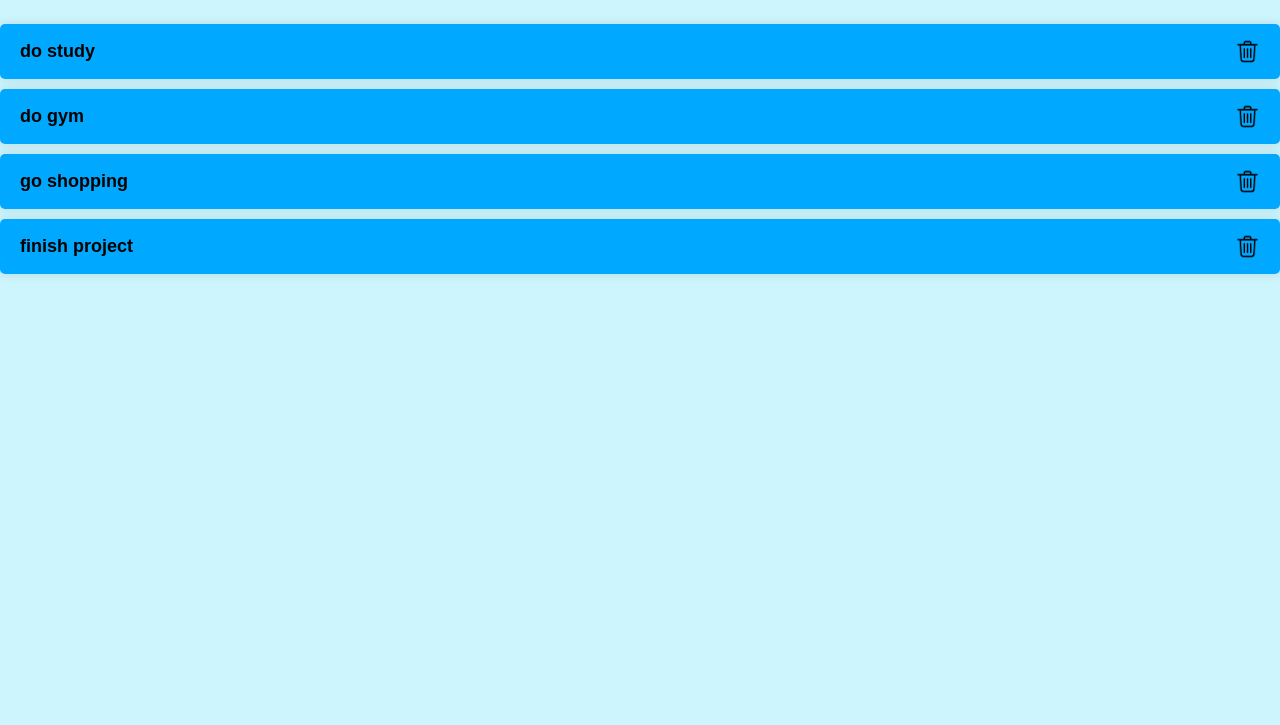
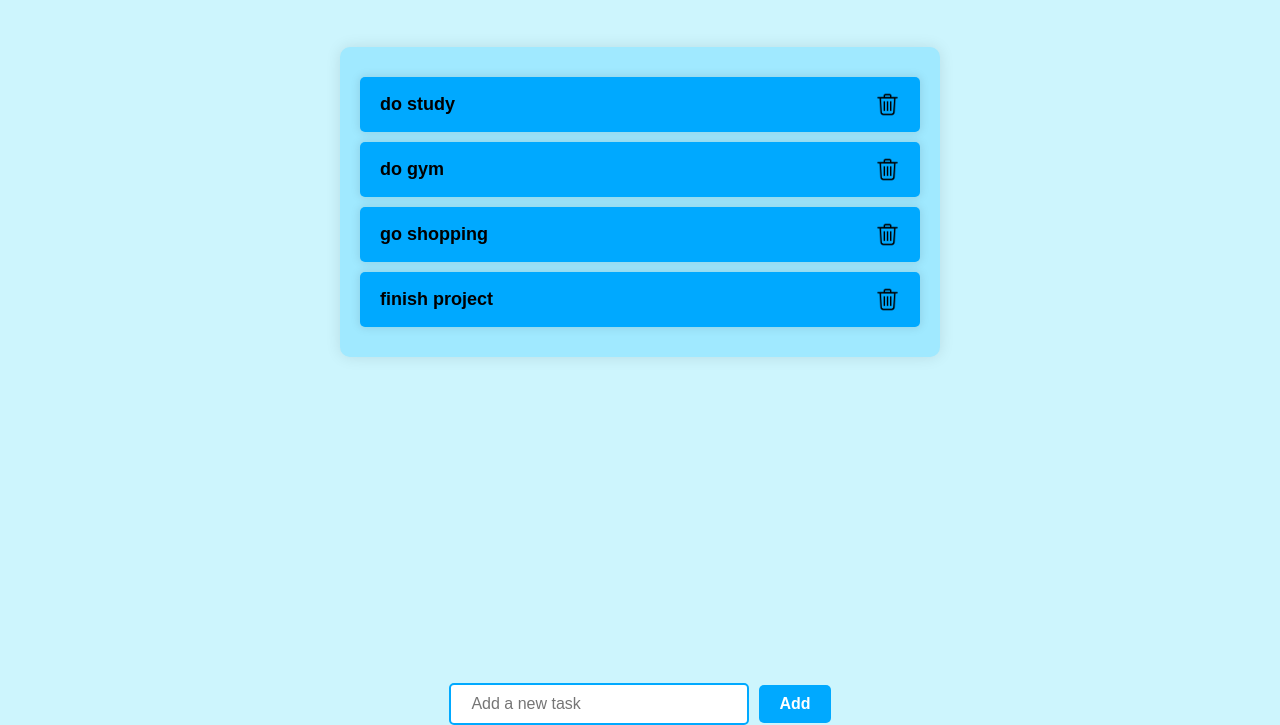
Before and after one commit to siddhikharde/to-do-app, a plain HTML site: page index.html in a window 1280 px wide. Shown: the part 75-800 px from the top of the page. Drawn offline with Linux system fonts and the light colour scheme.

Commit message:
input box added

```diff
--- a/index.html
+++ b/index.html
@@ -12,6 +12,10 @@
     <h1>TO DO APP</h1>
     <div class="container" id="todoContainer">
 
+    </div>
+    <div class="input-container">
+        <input type="text" placeholder="Add a new task" class="task-input" id="taskInput">
+        <button class="add-button">Add</button>
     </div>
 
     <script>
@@ -30,6 +34,8 @@
             }
         };
          loadCards();
+         const input=document.getElementById("taskInput");
+         inputValue=input.value;
     </script>
 </body>
 
--- a/style.css
+++ b/style.css
@@ -13,6 +13,14 @@ body{
     padding: 0;
     font-family: Arial, Helvetica, sans-serif;
     background-color: #CDF5FD;
+}
+.container{
+    max-width: 600px;
+    margin: 50px auto;
+    padding: 20px;
+    background-color: #A0E9FF;
+    border-radius: 10px;
+    box-shadow: 0 0 15px rgba(0, 0, 0, 0.1);
 }
 .task-items{
     background-color: #00A9FF;
@@ -35,3 +43,33 @@ body{
 .delete-icon:hover{
     transform: scale(1.1);
 }
+.input-container{
+    display: flex;
+    justify-content: center;
+    align-items: center;
+    position: fixed;
+    bottom: 0;
+    left: 0;
+    right: 0;
+    background-color: #CDF5FD;
+
+}
+.task-input{
+    width: 300px;
+    padding: 10px 20px;
+    border: 2px solid #00A9FF;
+    border-radius: 5px;
+    font-size: 16px;
+    outline: none;
+}
+.add-button{
+    padding: 10px 20px;
+    margin-left: 10px;
+    background-color: #00A9FF;
+    color: white;
+    border: none;
+    border-radius: 5px;
+    cursor: pointer;
+    font-size: 16px;
+    font-weight: 600;
+}
```
